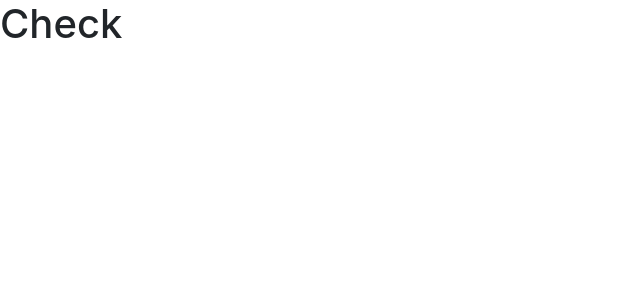
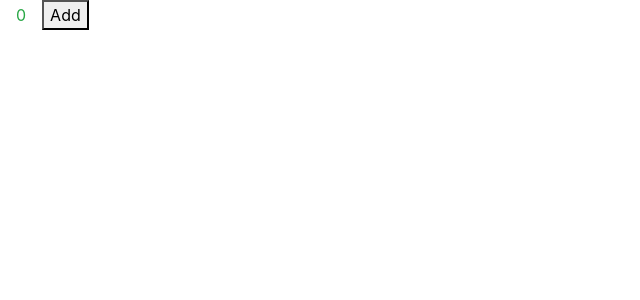
Before and after one commit to SidnevIgor/api-buddy-react, a React (Create React App) app: page / in a window 1280 px wide. Shown: the top 300 px of the page, without its empty margins (0-640 px from the left). Built offline with nearby package versions, Linux system fonts and the light colour scheme.

Commit message:
Update counter.jsx

```diff
--- a/src/components/counter.jsx
+++ b/src/components/counter.jsx
@@ -5,6 +5,15 @@ export default class Counter extends Component {
     count: 0
   };
   render() {
-    return (<h1>Check</h1>);
+    return (
+      <div>
+        <span className="text-success m-3">{this.state.count}</span>
+        <button onClick = {() => this.increment() }>Add</button>
+      </div>
+    );
+  }
+  increment = () => {
+
+    this.setState({count: ++this.state.count});
   }
 }
```
